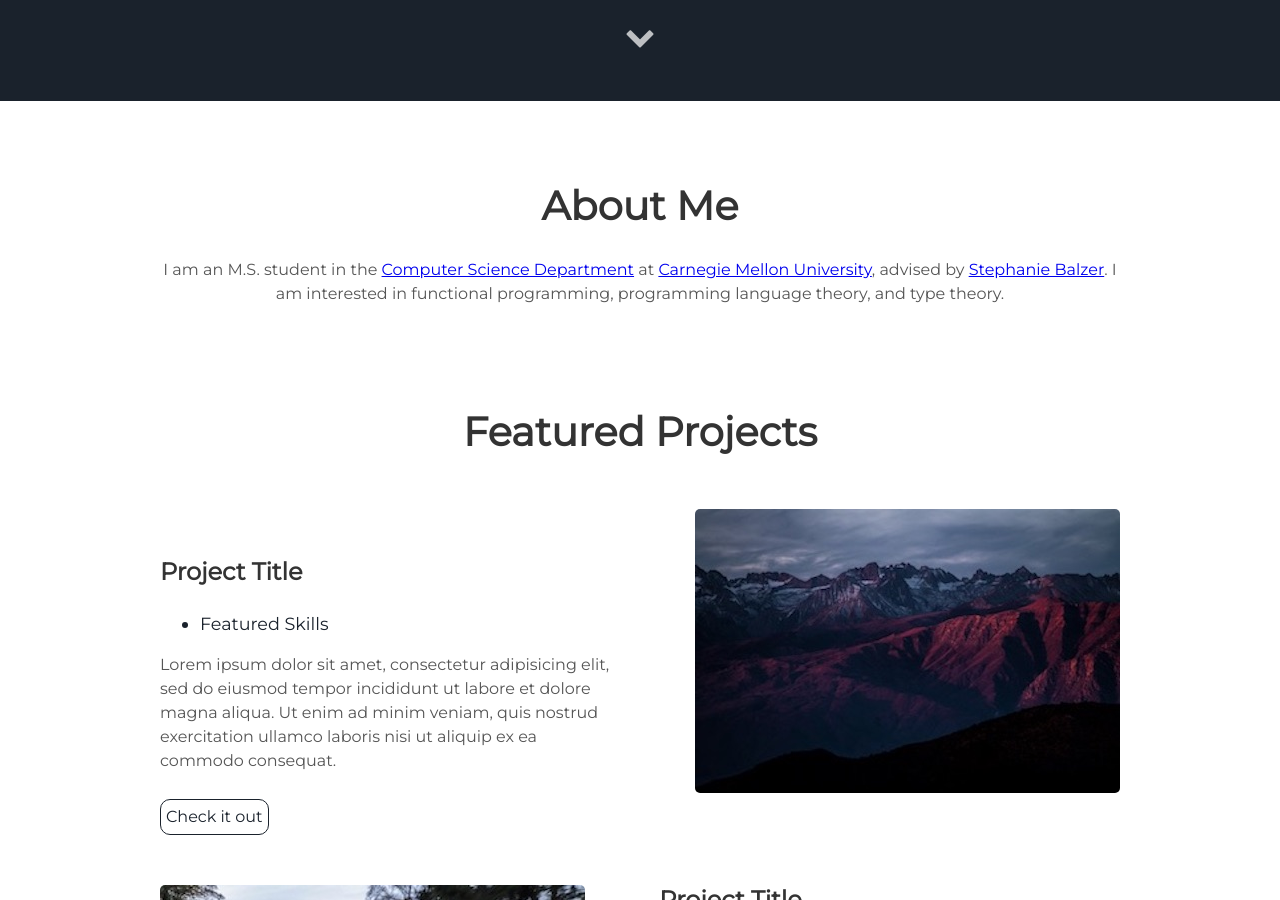
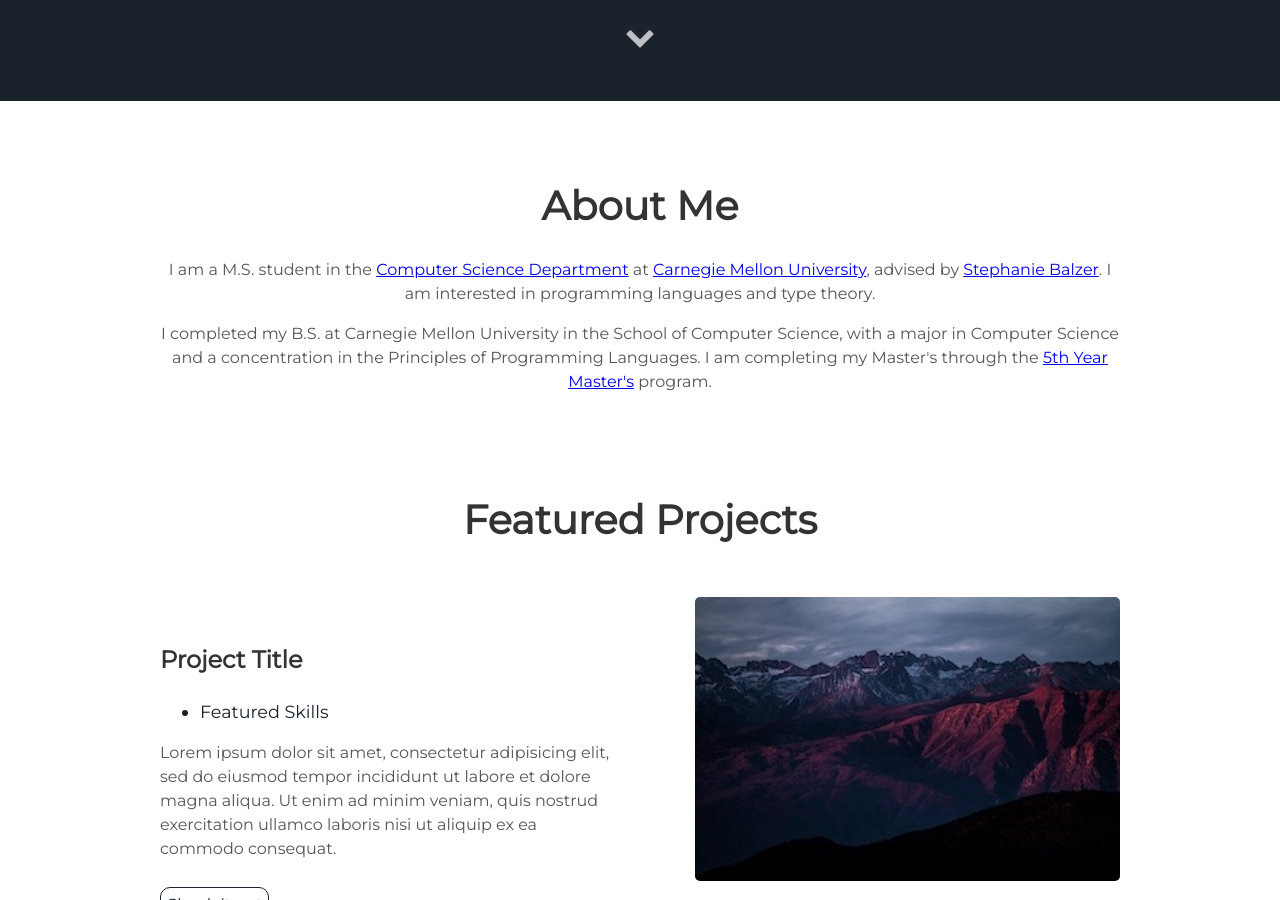
Before and after one commit to sonyasimk/sonyasimk.github.io, a Jekyll site: the page built from docs/particle-master/README.md, in a window 1280 px wide and 900 px high, scrolled down 799 px. Built offline with Jekyll 4.4.1, drawn with Linux system fonts in a browser that asks for light colours; our own code applies the rules of GitHub Pages for plain Markdown files.

Commit message:
update about me

```diff
--- a/docs/_includes/about.html
+++ b/docs/_includes/about.html
@@ -1,5 +1,6 @@
  <div class="user-details">
   <h1> About Me </h1>
-  <p> I am an M.S. student in the <a href="https://www.csd.cs.cmu.edu/">Computer Science Department</a> at <a href="https://www.cmu.edu/">Carnegie Mellon University</a>, advised by <a href="https://www.cs.cmu.edu/~balzers/">Stephanie Balzer</a>.
-  I am interested in functional programming, programming language theory, and type theory.</p>
+  <p> I am a M.S. student in the <a href="https://www.csd.cs.cmu.edu/">Computer Science Department</a> at <a href="https://www.cmu.edu/">Carnegie Mellon University</a>, advised by <a href="https://www.cs.cmu.edu/~balzers/">Stephanie Balzer</a>.
+  I am interested in programming languages and type theory.</p>
+  <p>I completed my B.S. at Carnegie Mellon University in the School of Computer Science, with a major in Computer Science and a concentration in the Principles of Programming Languages. I am completing my Master's through the <a href="https://csd.cmu.edu/academics/masters/fifth-year">5th Year Master's</a> program.</p>
 </div>
```
